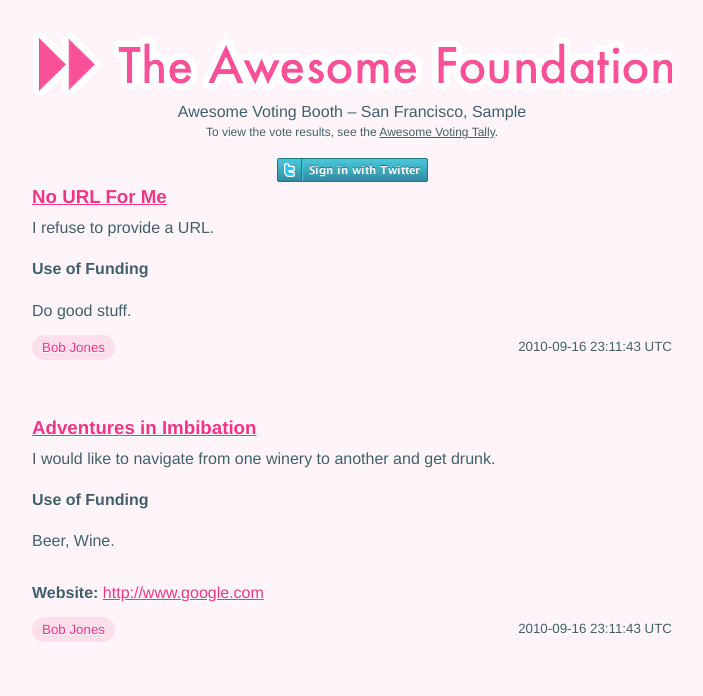
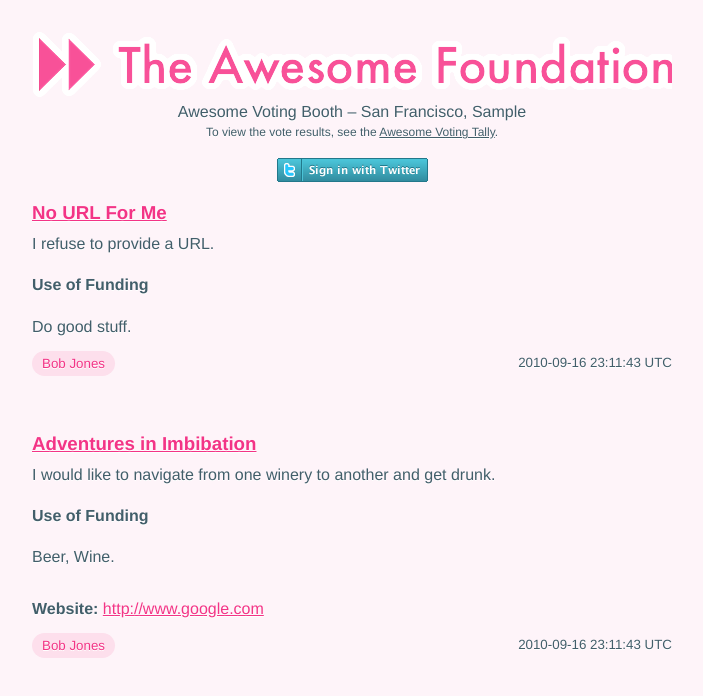
Before and after one commit to toolness/awesome-voting-booth, a plain HTML site: page index.html in a window 1280 px wide. Shown: the whole page, without its empty margins (288-991 px from the left). Drawn offline with Linux system fonts and the light colour scheme.

Commit message:
Minor layout tweak.

```diff
--- a/index.html
+++ b/index.html
@@ -41,6 +41,7 @@ body {
 
 #login-state {
   padding-top: 1em;
+  padding-bottom: 1em;
 }
 
 #content {
```
